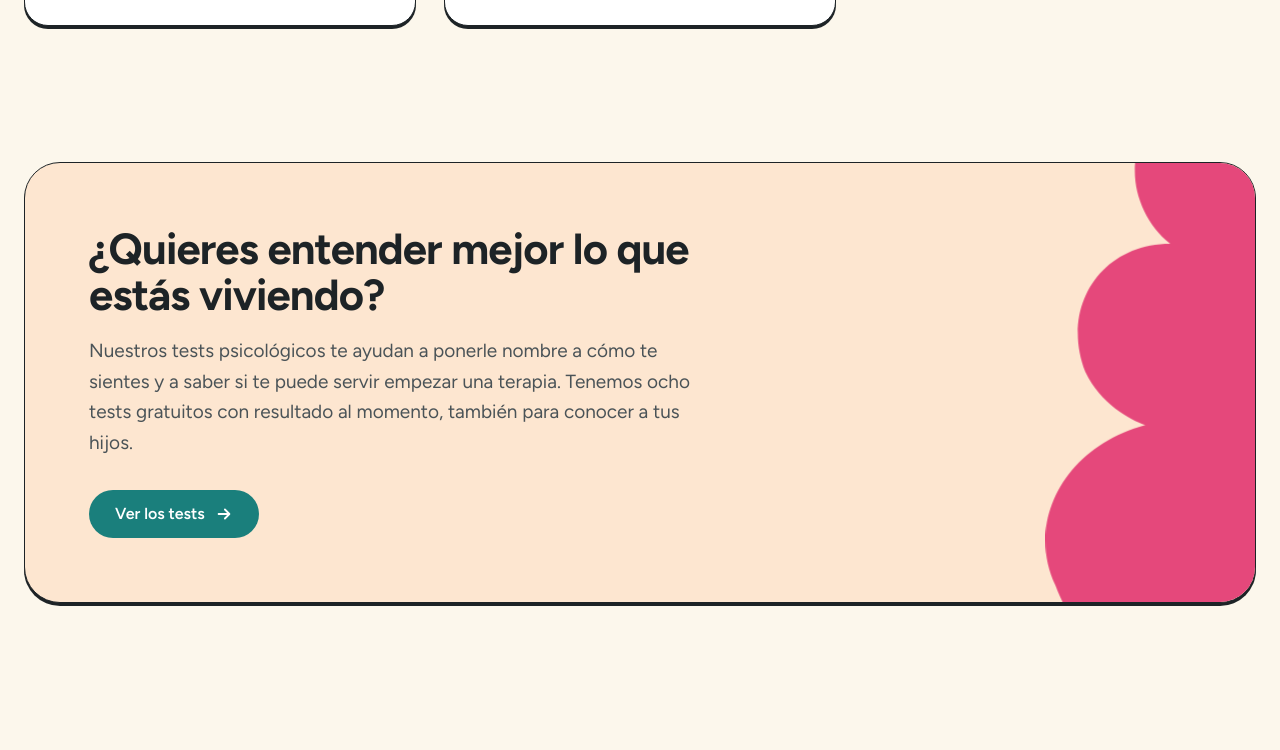
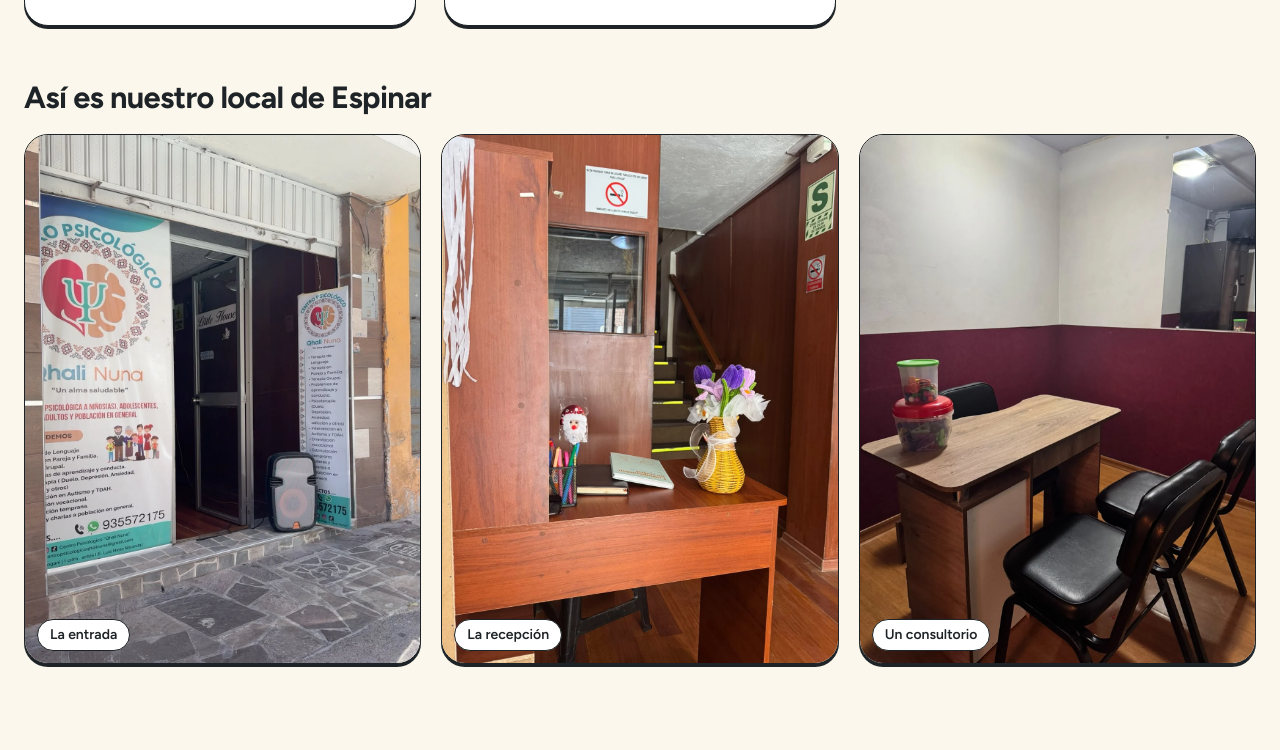
Before and after one commit to jhp-ingenieria/qhali-nuna, a plain HTML site: page index.html in a window 1280 px wide. Shown: the part 7114-7864 px from the top of the page. Drawn offline with Linux system fonts and the light colour scheme; a web font is replaced by a local one.

Commit message:
Fotos reales del local de Espinar: tarjeta y galería
Co-Authored-By: Claude Opus 5.5 <noreply@anthropic.com>

```diff
--- a/index.html
+++ b/index.html
@@ -357,8 +357,8 @@
       </div>
       <div class="places">
         <article class="card place reveal">
-          <!-- Foto provisional: cámbiala por la puerta o la sala de espera del local de Espinar -->
-          <div class="place__photo"><img src="assets/img/photo-f82529735-960.jpg" srcset="assets/img/photo-f82529735-500.jpg 500w, assets/img/photo-f82529735-960.jpg 960w" sizes="(max-width: 680px) 100vw, (max-width: 1080px) 50vw, 400px" width="960" height="640" alt="Templo de Santa Ana en Yauri, Espinar" loading="lazy" decoding="async"><a class="place__credit" href="https://commons.wikimedia.org/wiki/File:Templo_Santa_Ana_de_Yauri.jpg" target="_blank" rel="noopener">Foto: Max Corahua P · CC BY-SA 4.0</a></div>
+          <!-- Foto real del local de Espinar -->
+          <div class="place__photo"><img src="assets/img/espinar-fachada.webp" width="1080" height="1440" alt="Entrada del Centro Psicológico Qhali Nuna en Espinar, con sus letreros" loading="lazy" decoding="async" style="object-position: 50% 45%"></div>
           <div class="place__body">
             <h3>Espinar</h3>
             <address>Calle Alfonso Ugarte<span>Referencia: cerca de Pollón I</span></address>
@@ -393,6 +393,14 @@
             <div class="service__where"><span class="chip" style="background:#fff">Terapia individual</span><span class="chip" style="background:#fff">Pareja y familia</span><span class="chip" style="background:#fff">Niños y adolescentes</span></div>
           </div>
         </article>
+      </div>
+      <div class="local-gallery reveal">
+        <h3>Así es nuestro local de Espinar</h3>
+        <div class="local-gallery__grid">
+          <figure><img src="assets/img/espinar-fachada.webp" width="1080" height="1440" alt="Entrada del centro con los letreros de Qhali Nuna" loading="lazy" decoding="async" style="object-position: 50% 40%"><figcaption>La entrada</figcaption></figure>
+          <figure><img src="assets/img/espinar-recepcion.webp" width="1200" height="1600" alt="Recepción con un escritorio de madera y flores" loading="lazy" decoding="async" style="object-position: 50% 60%"><figcaption>La recepción</figcaption></figure>
+          <figure><img src="assets/img/espinar-consultorio.webp" width="1200" height="1600" alt="Consultorio con escritorio y sillas" loading="lazy" decoding="async" style="object-position: 50% 60%"><figcaption>Un consultorio</figcaption></figure>
+        </div>
       </div>
     </div>
   </section>
--- a/styles.css
+++ b/styles.css
@@ -705,3 +705,16 @@ p { margin: 0; }
   .promo__big small, .promo__big--word small { margin: 0; font-size: 14px; }
   .promo__big--word { font-size: 24px; }
 }
+
+/* galería del local */
+.local-gallery { margin-top: 56px; }
+.local-gallery h3 { font-size: clamp(24px, 2.4vw, 32px); margin: 0 0 20px; }
+.local-gallery__grid { display: grid; grid-template-columns: repeat(3, minmax(0, 1fr)); gap: 20px; }
+.local-gallery figure { margin: 0; position: relative; aspect-ratio: 3 / 4; border-radius: var(--r-lg); overflow: hidden; border: 1.5px solid var(--line); box-shadow: var(--shadow); background: var(--cream-2); }
+.local-gallery img { width: 100%; height: 100%; object-fit: cover; transition: transform .8s var(--ease); }
+.local-gallery figure:hover img { transform: scale(1.04); }
+.local-gallery figcaption { position: absolute; left: 12px; bottom: 12px; background: #fff; border: 1.5px solid var(--line); border-radius: 999px; padding: 4px 12px; font-weight: 600; font-size: 14px; }
+@media (max-width: 680px) {
+  .local-gallery__grid { grid-template-columns: none; grid-auto-flow: column; grid-auto-columns: 78%; overflow-x: auto; scroll-snap-type: x mandatory; padding-bottom: 8px; }
+  .local-gallery figure { scroll-snap-align: start; }
+}
--- a/sw.js
+++ b/sw.js
@@ -1,6 +1,6 @@
 /* Qhali Nuna: hace que la app se pueda instalar y abrir aunque la señal sea débil.
    Siempre intenta traer la versión más nueva de internet; si no hay conexión, usa la guardada. */
-const CACHE = 'qhali-nuna-v13';
+const CACHE = 'qhali-nuna-v14';
 const CORE = [
   './', 'index.html', 'app.html', 'tests.html', 'blog.html', 'articulo.html', 'test.html', 'sesion.html', 'tests-data.js',
   'styles.css', 'main.js', 'config.js', 'articulos.js', 'logo-qhali-nuna.jpg',
```
Also changed, not shown: assets/img/espinar-consultorio.webp (added), assets/img/espinar-fachada.webp (added), assets/img/espinar-recepcion.webp (added), 1 other file.
